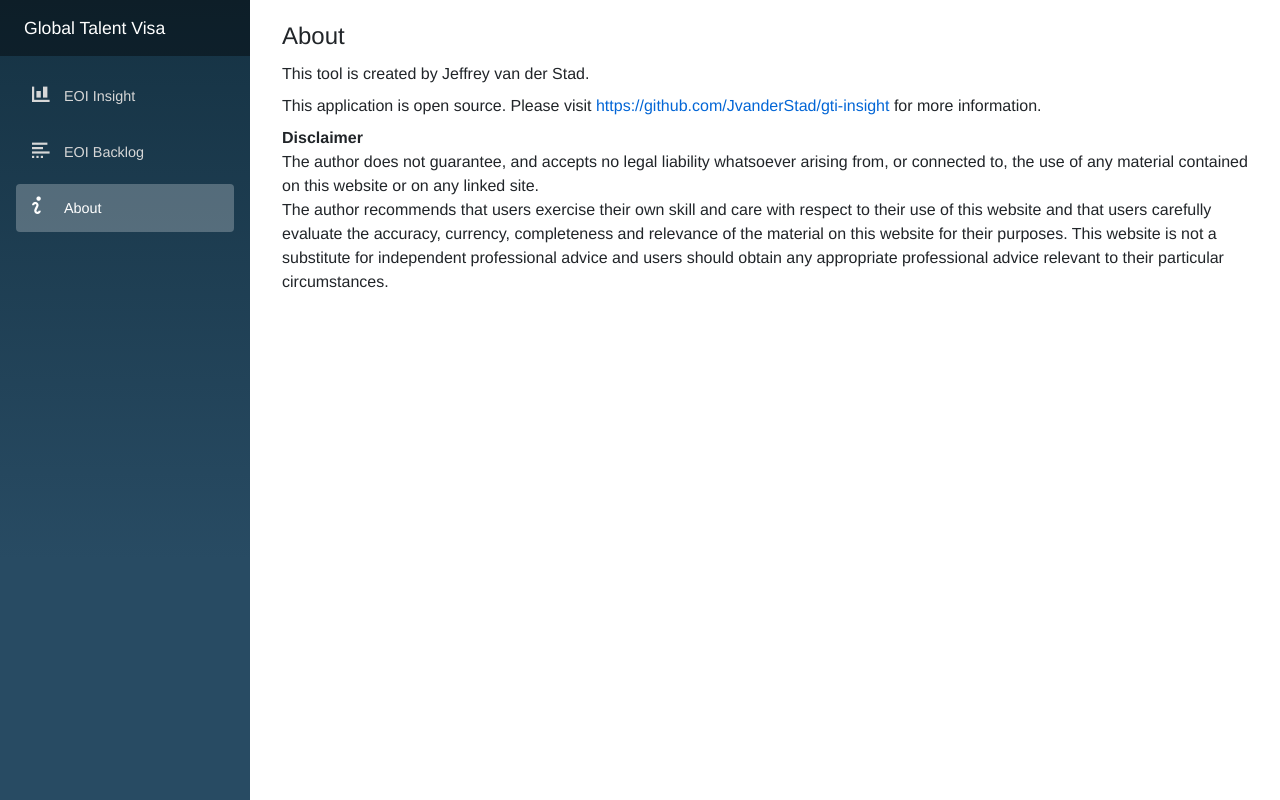
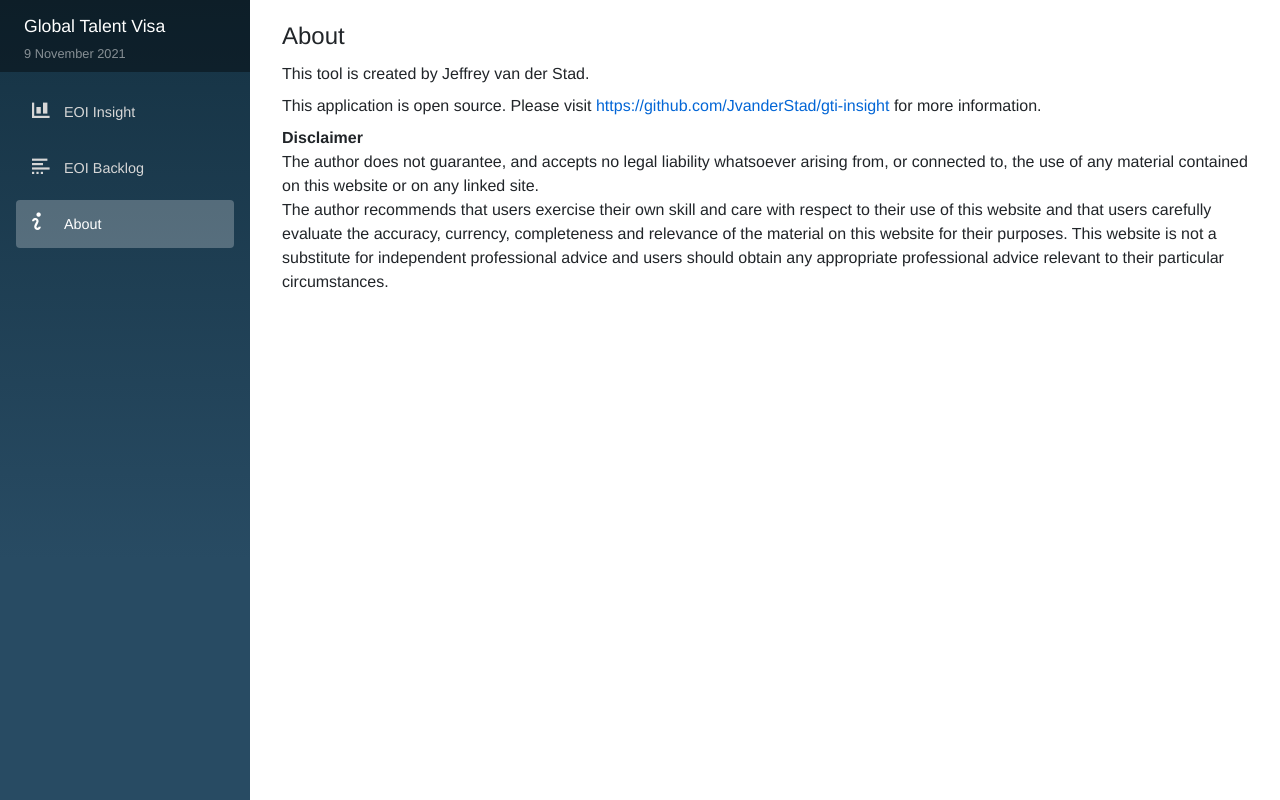
Before and after one commit to JvanderStad/gti-insight, an ASP.NET Core app: page /about in a window 1280 px wide. Run offline with ASP.NET Core 8, Linux system fonts and the light colour scheme; style sheets or scripts are compiled from the project's sources.

Commit message:
feat: Last update info

```diff
--- a/Code/DataCollection.cs
+++ b/Code/DataCollection.cs
@@ -8,6 +8,8 @@ namespace GTIinsight.Shared
 {
     public static class DataCollection
     {
+		public static readonly DateTime LastUpdate = new(2021, 11, 9);
+
         public static Period GetPeriod(int periodValue)
         {
             var year = Math.Floor(periodValue / 100m);
--- a/Shared/NavMenu.razor
+++ b/Shared/NavMenu.razor
@@ -3,6 +3,9 @@
     <button class="navbar-toggler" @onclick="ToggleNavMenu">
         <span class="navbar-toggler-icon"></span>
     </button>
+	<div class="small text-white-50" title="Last data update">
+		@DataCollection.LastUpdate.ToString("d MMMM yyyy", System.Globalization.CultureInfo.InvariantCulture)
+	</div>
 </div>
 
 <div class="@NavMenuCssClass" @onclick="ToggleNavMenu">
@@ -25,6 +28,7 @@
     </ul>
 </div>
 
+
 @code {
     private bool collapseNavMenu = true;
 
--- a/Shared/NavMenu.razor.css
+++ b/Shared/NavMenu.razor.css
@@ -3,7 +3,6 @@
 }
 
 .top-row {
-    height: 3.5rem;
     background-color: rgba(0,0,0,0.4);
 }
 
```
